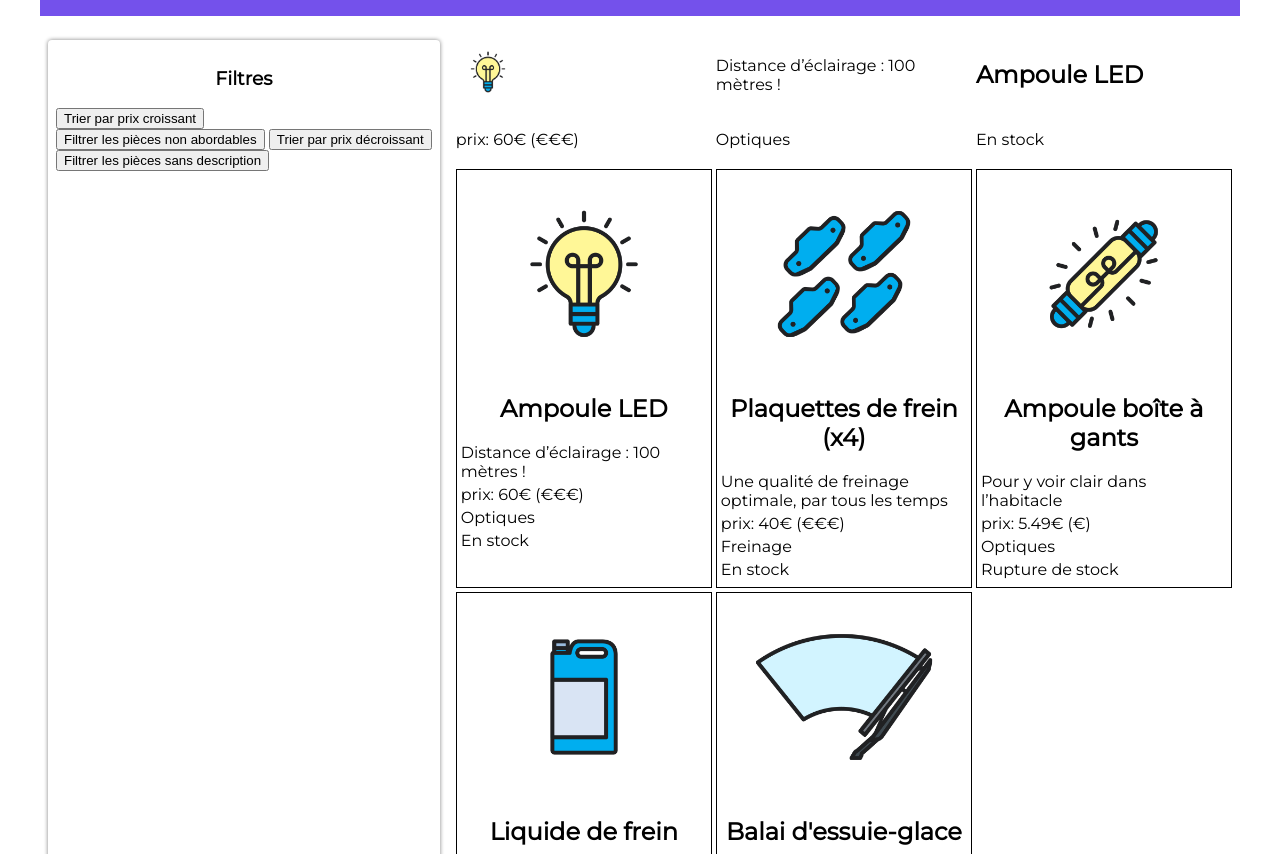
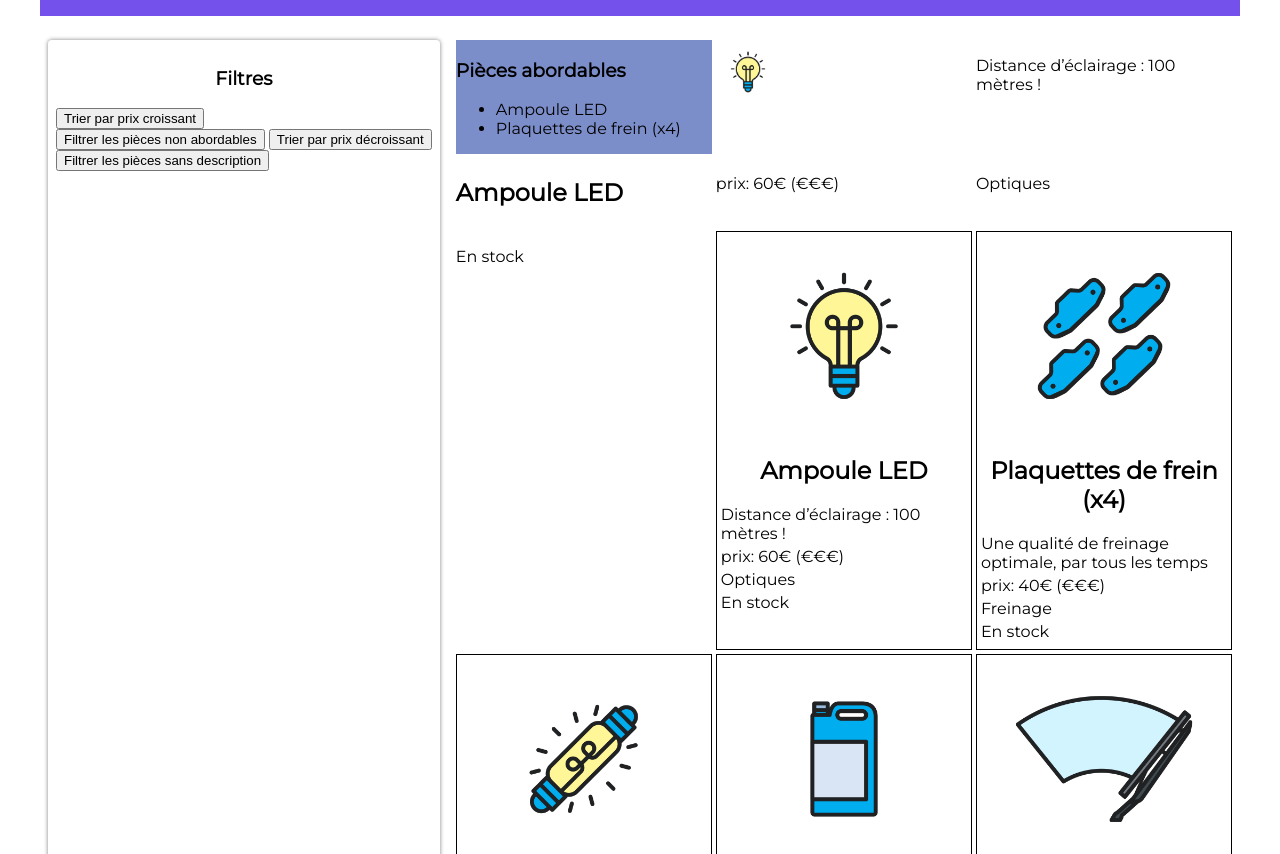
Before and after one commit to marie-lourdes/Bonne-pieces, a website: page index.html in a window 1280 px wide. Shown: the part 98-952 px from the top of the page. Drawn offline with Linux system fonts and the light colour scheme.

Commit message:
add append child to add div product abordable to the page web and screen

```diff
--- a/index.html
+++ b/index.html
@@ -27,6 +27,10 @@
 
 			<!-- Fiches produits -->
 			<section class="fiches">
+				<div class="abordables">
+					<h3>Pièces abordables</h3>
+
+				</div>
 
 			</section>
 		</main>
--- a/pieces.js
+++ b/pieces.js
@@ -177,23 +177,41 @@ boutonNodesc.addEventListener("click", function () {
 });
 
 
-/* AFFICHER UN RESUME DE PRODUIT */
+/* A -AFFICHER UN RESUME DE PRODUIT */
 
 /*1- FONCTION MAP POUR EXTRAIRE ET GENERER UNE LISTE(nom des pieces)AVEC LES DONNEES/VALEUR QUE L ON SOUHAITE AFFICHER DANS LE RESUME*/
 
 // recuperation du nom des pièces
 const noms = pieces.map(piece => piece.nom);
 
-console.log( "liste mappée:", noms);
+console.log( "liste mappée avec les noms:", noms);
 
 /* 2-  FONCTION SPLICE() POUR SUPPRIMER DE LA LISTE MAP "NOMS" LES NOM DES PIECES NON ABORDABLES*/
 
 // boucle for du debut vers la fin
 
 for (let i= pieces.length -1; i >=0; i--){
-    if( pieces[i].prix > 35){/* la condition verifie les prix du tableau pieces*/
+    if( pieces[i].prix < 35){/* la condition verifie les prix du tableau pieces*/
         noms.splice(i,1);
     /* si la condition est verifié , il supprime le nom correspondant à l indice du tableau nom qui correspond sans le decalage avec avec length -1 aux indice du tableau pièces,
     et ne supprime pas le nom des pices du tableau pieces mais du tableau generé par map*/
     }
 }
+console.log( "liste map() avec noms des pieces et splice() avec les prix abordables inferieur à 35 euros", noms);
+/* affiche tableau nom  des pieces avec map() et les prix abordable avec splice() qui supprime le nom des pieces non abordable >35*/
+
+
+/* 3-  AFFICHER LA LISTE DES ELEMENTS ABORDABLES AVEC LEUR NOM DE PIECES DONT LES PRIX SONT ABORDABLES*/
+
+// Création de l'élément ul
+const abordablesElement = document.createElement("ul");
+
+// Création et rattachement des éléments li
+for (let nom of noms) {
+     const nomElement = document.createElement("li");
+     nomElement.innerText = nom;
+     abordablesElement.appendChild(nomElement);
+}
+
+// Rattachement de toute la liste à la page
+document.querySelector(".abordables").appendChild(abordablesElement);
--- a/styles.css
+++ b/styles.css
@@ -66,3 +66,7 @@ main {
 .fiches article h2 {
 	text-align: center;
 }
+
+.abordables{
+	background:#7c8ec9;
+}
```
